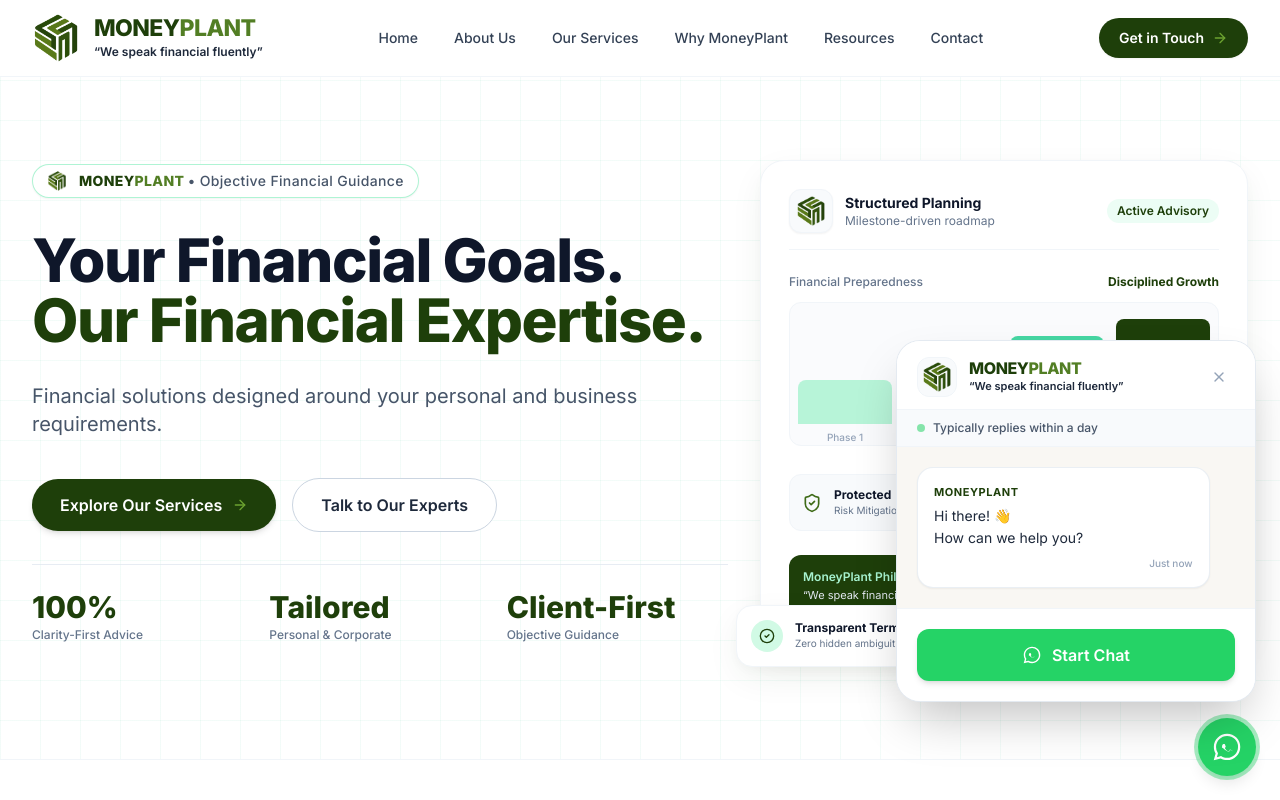
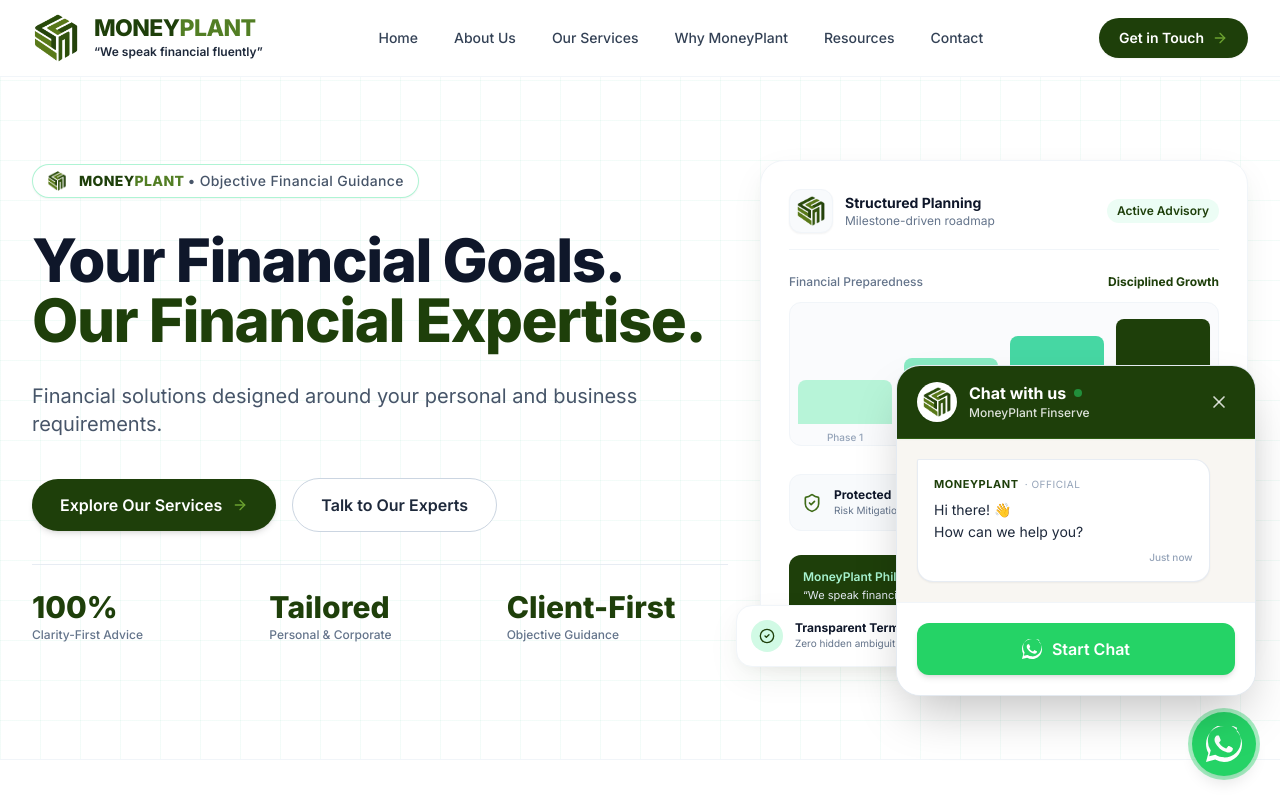
Before and after one commit to shubhgarg1712/moneyplant-website, a React (Vite) app: page / in a window 1280 px wide. Both pictures are taken after a click on the button "Chat on WhatsApp with MoneyPlant". Shown: the top 800 px of the page. Built offline with nearby package versions, Linux system fonts and the light colour scheme.

Commit message:
feat: improve WhatsApp floating button icon sharpness and refine Chat with us popup

```diff
--- a/src/components/WhatsAppButton.tsx
+++ b/src/components/WhatsAppButton.tsx
@@ -10,6 +10,18 @@
 
 // Exact requested direct WhatsApp URL
 export const WHATSAPP_DIRECT_URL = "https://wa.me/918178419058?text=Hello%20MoneyPlant,%20I%20would%20like%20to%20know%20more%20about%20your%20financial%20services.";
+
+// Sharp, high-resolution official vector WhatsApp icon (Simple Icons standard path)
+const WhatsAppIcon: React.FC<{ className?: string }> = ({ className = "w-6 h-6" }) => (
+  <svg
+    viewBox="0 0 24 24"
+    fill="currentColor"
+    aria-hidden="true"
+    className={className}
+  >
+    <path d="M17.472 14.382c-.301-.15-1.78-.879-2.056-.98-.276-.101-.477-.15-.678.15-.2.302-.779.98-1.028 1.206-.25.226-.452.251-.753.1-.301-.15-1.272-.469-2.423-1.496-.897-.8-1.503-1.789-1.679-2.09-.176-.302-.019-.465.132-.615.136-.135.301-.352.451-.528.151-.176.201-.302.302-.503.1-.201.05-.377-.025-.528-.075-.151-.678-1.633-.929-2.236-.245-.588-.493-.508-.678-.518-.176-.01-.377-.01-.578-.01-.201 0-.527.076-.803.377-.276.302-1.054 1.03-1.054 2.512 0 1.482 1.079 2.914 1.23 3.115.15.201 2.124 3.243 5.145 4.545.719.31 1.28.495 1.718.634.723.23 1.381.197 1.901.12.579-.087 1.78-.728 2.032-1.432.252-.704.252-1.307.176-1.432-.076-.126-.276-.202-.577-.352zm-5.467 6.43c-1.921 0-3.805-.516-5.454-1.493l-.391-.233-4.053 1.063 1.082-3.952-.256-.407a10.97 10.97 0 0 1-1.684-5.836c0-6.079 4.945-11.024 11.026-11.024 2.946 0 5.716 1.148 7.798 3.231 2.083 2.083 3.23 4.853 3.23 7.8 0 6.08-4.946 11.024-11.027 11.024zm8.683-19.708A12.28 12.28 0 0 0 12.005 0C5.385 0 .002 5.383 0 12.004c0 2.115.553 4.179 1.602 6.001L0 24l6.143-1.611A12.25 12.25 0 0 0 12.005 24c6.621 0 12.004-5.383 12.004-12.004 0-3.21-1.249-6.227-3.52-8.502z" />
+  </svg>
+);
 
 export const WhatsAppButton: React.FC = () => {
   const [isOpen, setIsOpen] = useState(false);
@@ -45,23 +57,23 @@
       ref={widgetRef}
       className="fixed bottom-4 right-4 sm:bottom-6 sm:right-6 z-50 flex flex-col items-end pointer-events-none"
     >
-      {/* 2 & 3. WhatsApp Business Chat Popup */}
+      {/* WhatsApp "Chat with us" Popup */}
       {isOpen && (
         <div
           role="dialog"
           aria-labelledby="whatsapp-chat-title"
-          className="pointer-events-auto mb-3 sm:mb-4 w-[360px] max-w-[calc(100vw-32px)] bg-white rounded-2xl sm:rounded-3xl shadow-2xl border border-slate-200/90 overflow-hidden transform animate-in fade-in slide-in-from-bottom-4 duration-200"
+          className="pointer-events-auto mb-3 sm:mb-4 w-[360px] max-w-[calc(100vw-32px)] bg-white rounded-2xl sm:rounded-3xl shadow-2xl border border-slate-200/90 overflow-hidden transform transition-all duration-200"
         >
           {/* Header */}
-          <div className="bg-white px-5 pt-4 pb-3 border-b border-slate-100 flex items-center justify-between gap-3">
+          <div className="bg-[#1E3F0A] text-white px-5 py-4 border-b border-[#2d5c12] flex items-center justify-between gap-3 shadow-sm">
             <div className="flex items-center gap-3 min-w-0">
               {/* MoneyPlant Logo */}
-              <div className="w-10 h-10 rounded-xl bg-slate-50 p-1 border border-slate-100 flex items-center justify-center shrink-0">
+              <div className="w-10 h-10 rounded-full bg-white p-1 flex items-center justify-center shrink-0 shadow-sm border border-white/20">
                 <img
                   src={moneyPlantLogoSymbol}
                   alt="MoneyPlant Official Logo"
-                  width={40}
-                  height={40}
+                  width={36}
+                  height={36}
                   className="w-full h-full object-contain"
                   onError={(e) => {
                     const target = e.currentTarget;
@@ -70,42 +82,38 @@
                 />
               </div>
 
-              {/* Brand Name & Tagline */}
+              {/* Title & Brand */}
               <div className="flex flex-col min-w-0">
-                <div id="whatsapp-chat-title" className="font-extrabold text-base tracking-tight leading-none flex items-center">
-                  <span className="text-[#1E3F0A]">MONEY</span>
-                  <span className="text-[#527E24]">PLANT</span>
+                <div className="flex items-center gap-2">
+                  <h3 id="whatsapp-chat-title" className="font-bold text-base text-white leading-tight truncate">
+                    Chat with us
+                  </h3>
+                  <span className="w-2 h-2 rounded-full bg-[#25D366] animate-pulse shrink-0" title="Online" />
                 </div>
-                <div className="text-[11px] text-slate-800 font-semibold tracking-normal mt-0.5 truncate">
-                  “We speak financial fluently”
+                <div className="text-xs text-white/85 font-medium truncate mt-0.5">
+                  MoneyPlant Finserve
                 </div>
               </div>
             </div>
 
             {/* Close Button "×" */}
             <button
+              type="button"
               onClick={() => setIsOpen(false)}
-              aria-label="Close chat"
-              className="w-8 h-8 rounded-full text-slate-400 hover:text-slate-700 hover:bg-slate-100 flex items-center justify-center transition-colors shrink-0 focus:outline-none focus:ring-2 focus:ring-slate-300"
+              aria-label="Close"
+              className="w-8 h-8 rounded-full text-white/80 hover:text-white hover:bg-white/10 flex items-center justify-center transition-colors shrink-0 focus:outline-none focus:ring-2 focus:ring-white/40"
             >
-              <X className="w-4 h-4" />
+              <X className="w-5 h-5" />
             </button>
           </div>
 
-          {/* Status Below Header: "Typically replies within a day" */}
-          <div className="px-5 py-2.5 bg-slate-50 border-b border-slate-100/90 flex items-center gap-2">
-            <span className="w-2 h-2 rounded-full bg-[#25D366] animate-pulse shrink-0"></span>
-            <span className="text-xs text-slate-600 font-medium">
-              Typically replies within a day
-            </span>
-          </div>
-
-          {/* 4. Chat Message Bubble Area */}
-          <div className="p-4 sm:p-5 bg-[#efeae2]/40 min-h-[145px] flex flex-col justify-center">
-            <div className="bg-white rounded-2xl rounded-tl-xs p-4 shadow-sm border border-slate-200/70 max-w-[92%] relative">
+          {/* Chat Message Bubble Area */}
+          <div className="p-4 sm:p-5 bg-[#efeae2]/45 min-h-[140px] flex flex-col justify-center">
+            <div className="bg-white rounded-2xl rounded-tl-sm p-4 shadow-sm border border-slate-200/80 max-w-[92%] relative">
               {/* Sender Name */}
-              <p className="text-[11px] font-bold text-[#1E3F0A] uppercase tracking-wider mb-1">
-                MONEYPLANT
+              <p className="text-[11px] font-bold text-[#1E3F0A] uppercase tracking-wider mb-1.5 flex items-center gap-1.5">
+                <span>MONEYPLANT</span>
+                <span className="text-[10px] font-normal text-slate-400">· Official</span>
               </p>
 
               {/* Message Content */}
@@ -114,14 +122,14 @@
                 How can we help you?
               </p>
 
-              {/* Message Timestamp */}
+              {/* Timestamp */}
               <div className="text-[10px] text-slate-400 text-right mt-1.5 font-medium">
                 Just now
               </div>
             </div>
           </div>
 
-          {/* 5. Start Chat Button */}
+          {/* Start Chat Button Area */}
           <div className="p-4 sm:p-5 bg-white border-t border-slate-100">
             <a
               href={WHATSAPP_DIRECT_URL}
@@ -129,38 +137,23 @@
               rel="noopener noreferrer"
               className="w-full py-3.5 px-5 rounded-xl bg-[#25D366] hover:bg-[#20bd5a] text-white font-semibold text-sm sm:text-base flex items-center justify-center gap-2.5 shadow-md hover:shadow-lg transition-all duration-200 hover:scale-[1.02] active:scale-[0.98] focus:outline-none focus:ring-4 focus:ring-[#25D366]/30"
             >
-              {/* WhatsApp Icon */}
-              <svg
-                xmlns="http://www.w3.org/2000/svg"
-                viewBox="0 0 24 24"
-                fill="currentColor"
-                className="w-5 h-5 shrink-0"
-              >
-                <path d="M12.04 2c-5.46 0-9.91 4.45-9.91 9.91 0 1.75.46 3.45 1.32 4.95L2.05 22l5.25-1.38c1.45.79 3.08 1.21 4.74 1.21 5.46 0 9.91-4.45 9.91-9.91 0-2.65-1.03-5.14-2.9-7.01A9.816 9.816 0 0 0 12.04 2zm.01 1.67c2.2 0 4.26.86 5.82 2.42a8.204 8.204 0 0 1 2.41 5.82c0 4.54-3.7 8.24-8.24 8.24-1.48 0-2.93-.4-4.2-1.15l-.3-.18-3.12.82.83-3.04-.2-.31a8.187 8.187 0 0 1-1.26-4.38c0-4.54 3.7-8.24 8.24-8.24zm4.8 11.66c-.2-.1-.18-.09-1.17-.58-.99-.49-1.15-.55-1.3-.32-.15.22-.59.73-.72.88-.13.15-.26.17-.46.07-.2-.1-.85-.31-1.62-.99-.6-.54-1-1.2-1.12-1.4-.12-.2-.01-.31.09-.41.09-.09.2-.23.3-.35.1-.12.13-.2.2-.33.07-.13.03-.25-.02-.35-.05-.1-.46-1.11-.63-1.52-.17-.4-.34-.35-.46-.35-.12 0-.26-.01-.4-.01s-.36.05-.55.26c-.19.21-.72.71-.72 1.72s.74 2 0 .84 2.13 1.83 3.51 2.43.76.32 1.05.3.62-.03.88-.34.39-.77.44-.88c.05-.12.05-.22-.05-.27z"/>
-              </svg>
+              <WhatsAppIcon className="w-5 h-5 shrink-0" />
               <span>Start Chat</span>
             </a>
           </div>
         </div>
       )}
 
-      {/* 1. Floating Circular WhatsApp Launcher Button */}
+      {/* Floating Circular WhatsApp Launcher Button */}
       <button
         type="button"
         onClick={() => setIsOpen(!isOpen)}
-        aria-label={isOpen ? "Close WhatsApp chat" : "Open WhatsApp chat"}
+        aria-label={isOpen ? "Close WhatsApp chat" : "Chat on WhatsApp with MoneyPlant"}
         aria-expanded={isOpen}
-        className="pointer-events-auto w-[52px] h-[52px] sm:w-[58px] sm:h-[58px] rounded-full bg-[#25D366] hover:bg-[#20bd5a] text-white flex items-center justify-center shadow-lg hover:shadow-2xl transition-all duration-200 hover:scale-105 active:scale-95 group focus:outline-none focus:ring-4 focus:ring-[#25D366]/40"
+        className="pointer-events-auto w-14 h-14 sm:w-16 sm:h-16 rounded-full bg-[#25D366] hover:bg-[#20bd5a] text-white flex items-center justify-center shadow-lg hover:shadow-2xl transition-all duration-200 hover:scale-105 active:scale-95 group focus:outline-none focus:ring-4 focus:ring-[#25D366]/40"
       >
         {/* Authentic White WhatsApp Icon */}
-        <svg
-          xmlns="http://www.w3.org/2000/svg"
-          viewBox="0 0 24 24"
-          fill="currentColor"
-          className="w-7 h-7 sm:w-8 sm:h-8 transition-transform group-hover:rotate-6"
-        >
-          <path d="M12.04 2c-5.46 0-9.91 4.45-9.91 9.91 0 1.75.46 3.45 1.32 4.95L2.05 22l5.25-1.38c1.45.79 3.08 1.21 4.74 1.21 5.46 0 9.91-4.45 9.91-9.91 0-2.65-1.03-5.14-2.9-7.01A9.816 9.816 0 0 0 12.04 2zm.01 1.67c2.2 0 4.26.86 5.82 2.42a8.204 8.204 0 0 1 2.41 5.82c0 4.54-3.7 8.24-8.24 8.24-1.48 0-2.93-.4-4.2-1.15l-.3-.18-3.12.82.83-3.04-.2-.31a8.187 8.187 0 0 1-1.26-4.38c0-4.54 3.7-8.24 8.24-8.24zm4.8 11.66c-.2-.1-.18-.09-1.17-.58-.99-.49-1.15-.55-1.3-.32-.15.22-.59.73-.72.88-.13.15-.26.17-.46.07-.2-.1-.85-.31-1.62-.99-.6-.54-1-1.2-1.12-1.4-.12-.2-.01-.31.09-.41.09-.09.2-.23.3-.35.1-.12.13-.2.2-.33.07-.13.03-.25-.02-.35-.05-.1-.46-1.11-.63-1.52-.17-.4-.34-.35-.46-.35-.12 0-.26-.01-.4-.01s-.36.05-.55.26c-.19.21-.72.71-.72 1.72s.74 2 0 .84 2.13 1.83 3.51 2.43.76.32 1.05.3.62-.03.88-.34.39-.77.44-.88c.05-.12.05-.22-.05-.27z"/>
-        </svg>
+        <WhatsAppIcon className="w-8 h-8 sm:w-9 sm:h-9 text-white transition-transform group-hover:rotate-6" />
       </button>
     </div>
   );
```
